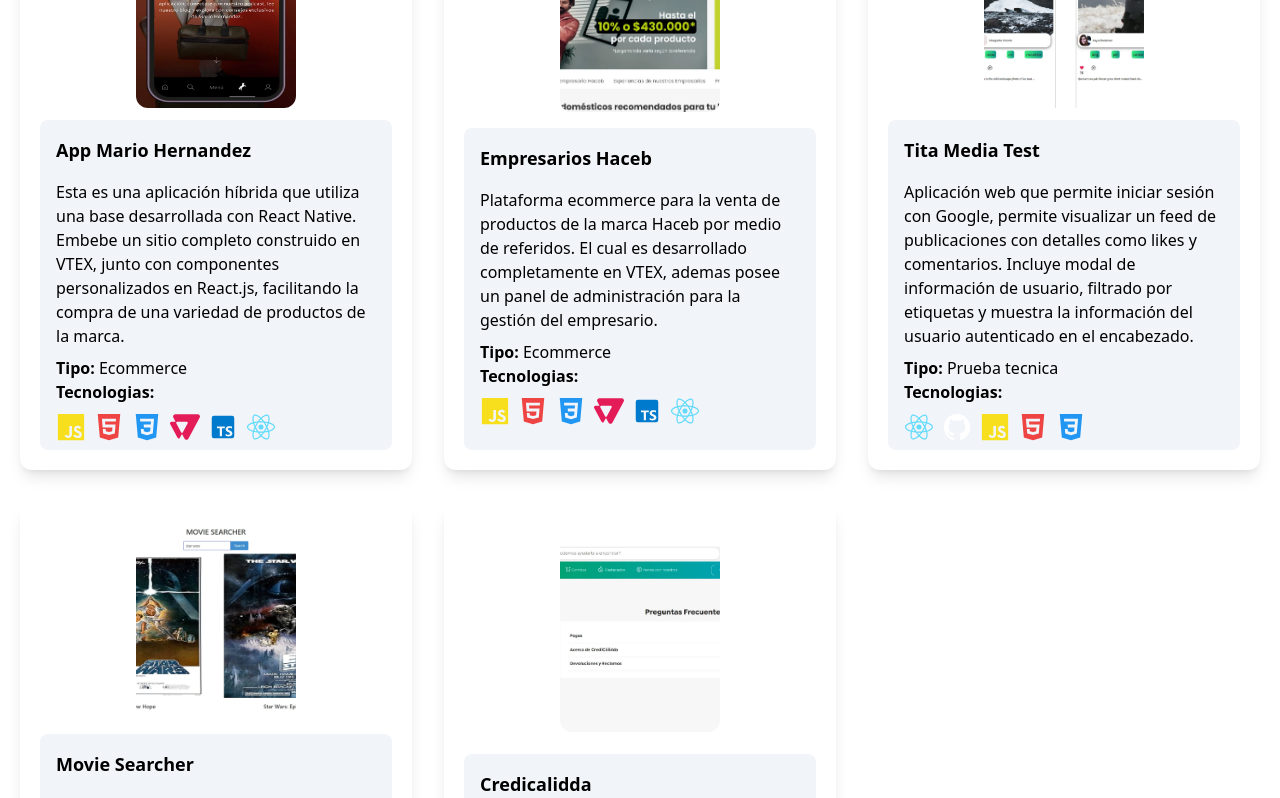
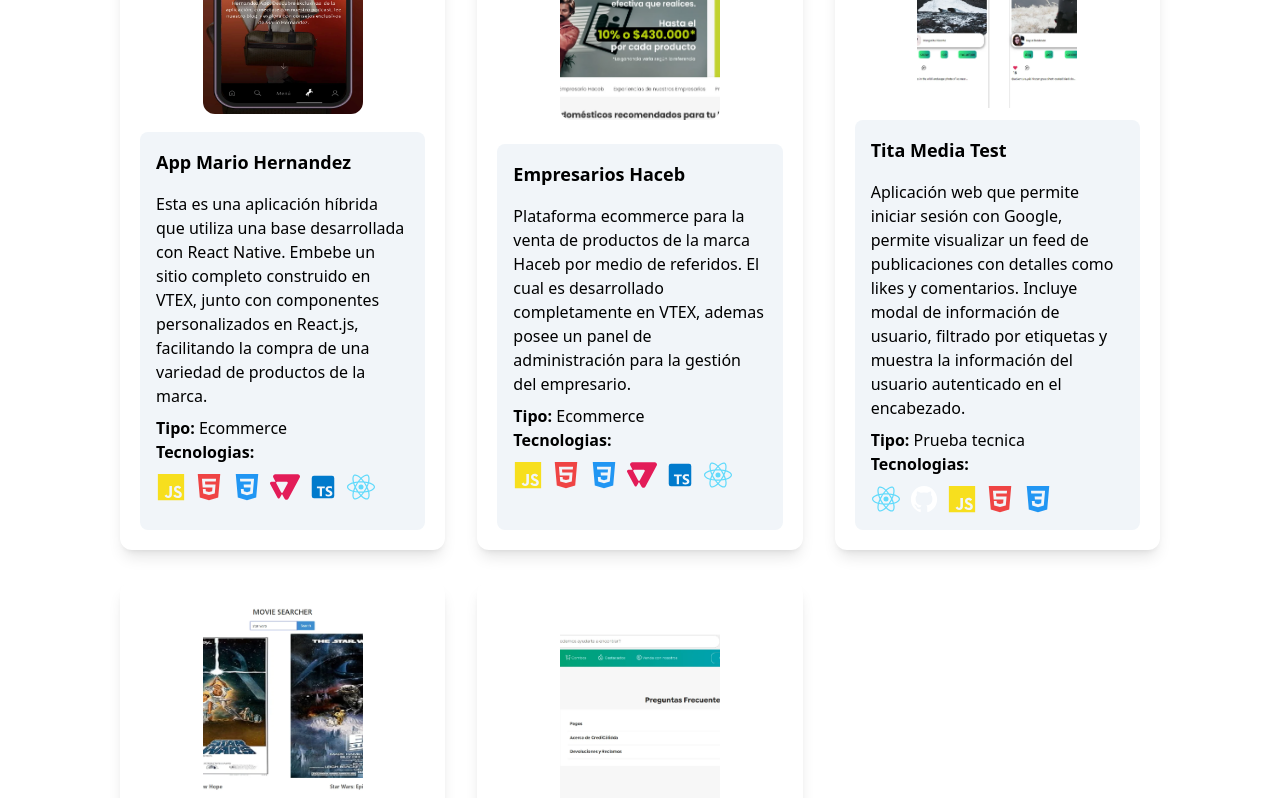
Before and after one commit to SebasProgrammer2021/my_portafolio, a Next.js app: page / in a window 1280 px wide. Shown: the part 2020-2818 px from the top of the page. Built offline with nearby package versions, Linux system fonts and the light colour scheme; a web font is replaced by a local one.

Commit message:
style: ajustes visuales, implementacion containers,

```diff
--- a/src/app/components/Header.tsx
+++ b/src/app/components/Header.tsx
@@ -41,15 +41,18 @@
   }
 
   return (
-    <header className='flex justify-between items-center pt-10 fixed top-0 w-full z-[1]' id='Header'>
-      <a className="text-black text-3xl font-semibold dark:text-white lg:w-fit lg:text-nowrap" style={{ color: darkMode === "dark" ? "white" : "black" }} href='#home'>My portfolio</a>
+    <header className='flex justify-between items-center pt-10 fixed top-0 z-[1] w-full' id='Header'>
+      <a className="text-black text-3xl font-semibold dark:text-white lg:w-fit lg:text-nowrap"
+        style={{ color: darkMode === "dark" ? "white" : "black" }} href='#home'>
+          My portfolio
+          </a>
       <div className='hidden lg:flex w-full lg:justify-around items-center'>
         <Navbar />
         <button className='text-black dark:text-white lg:flex lg:justify-self-end' onClick={changeThemeColor}>
           {darkMode === "dark" ? <RiMoonLine size={30} /> : <RiSunLine size={30} />}
         </button>
       </div>
-      <div className='flex items-center gap-5 justify-end pr-8 '>
+      <div className='flex items-center gap-5 justify-end pr-8 md:pr-20'>
         <button className='text-black dark:text-white lg:hidden' onClick={changeThemeColor}>
           {darkMode === "dark" ? <RiMoonLine size={30} /> : <RiSunLine size={30} />}
         </button>
--- a/src/app/components/ProjectItem.tsx
+++ b/src/app/components/ProjectItem.tsx
@@ -14,7 +14,7 @@
           </a>
         </div>
       </div>
-      <section className={`${projectStyles.projectInfo} p-4 bg-slate-100 dark:bg-[#25272a] rounded-lg max-h-[330px] h-full overflow-y-auto`}>
+      <section className={`${projectStyles.projectInfo} p-4 bg-slate-100 dark:bg-[#25272a] rounded-lg  h-full`}>
         <h4 className="projectInfoTitle text-lg font-semibold w-auto text-black dark:text-white">{project.title}</h4>
         <p className="description mt-4 text-black dark:text-white">
           {project.description}
--- a/src/app/globals.css
+++ b/src/app/globals.css
@@ -1,5 +1,26 @@
 @import "tailwindcss";
 @custom-variant dark (&:where(.dark, .dark *));
+
+@utility container {
+  padding-inline: 15px;
+  margin-inline: auto;
+
+  @variant sm {
+    padding-inline: 30px;
+  }
+
+  @variant md {
+    padding-inline: 40px;
+  }
+
+  @variant lg {
+    padding-inline: 80px;
+  }
+
+  @variant xl {
+    padding-inline: 120px;
+  }
+}
 
 html,
 body {
--- a/src/app/page.tsx
+++ b/src/app/page.tsx
@@ -6,7 +6,7 @@
 
 export default function App() {
   return (
-    <div className="p-5 lg:pt-20">
+    <div className="lg:pt-20">
       <Header />
       <Welcome />
       <Aboutme />
```
